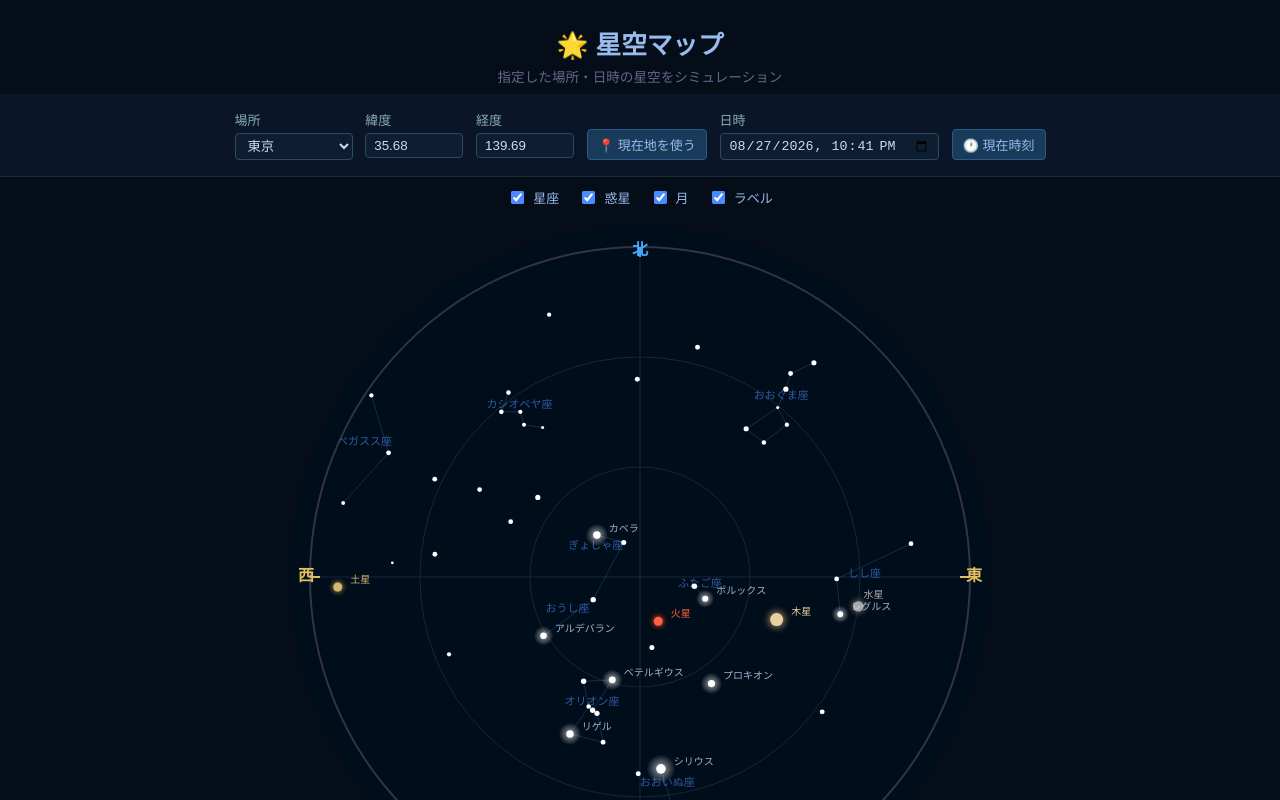
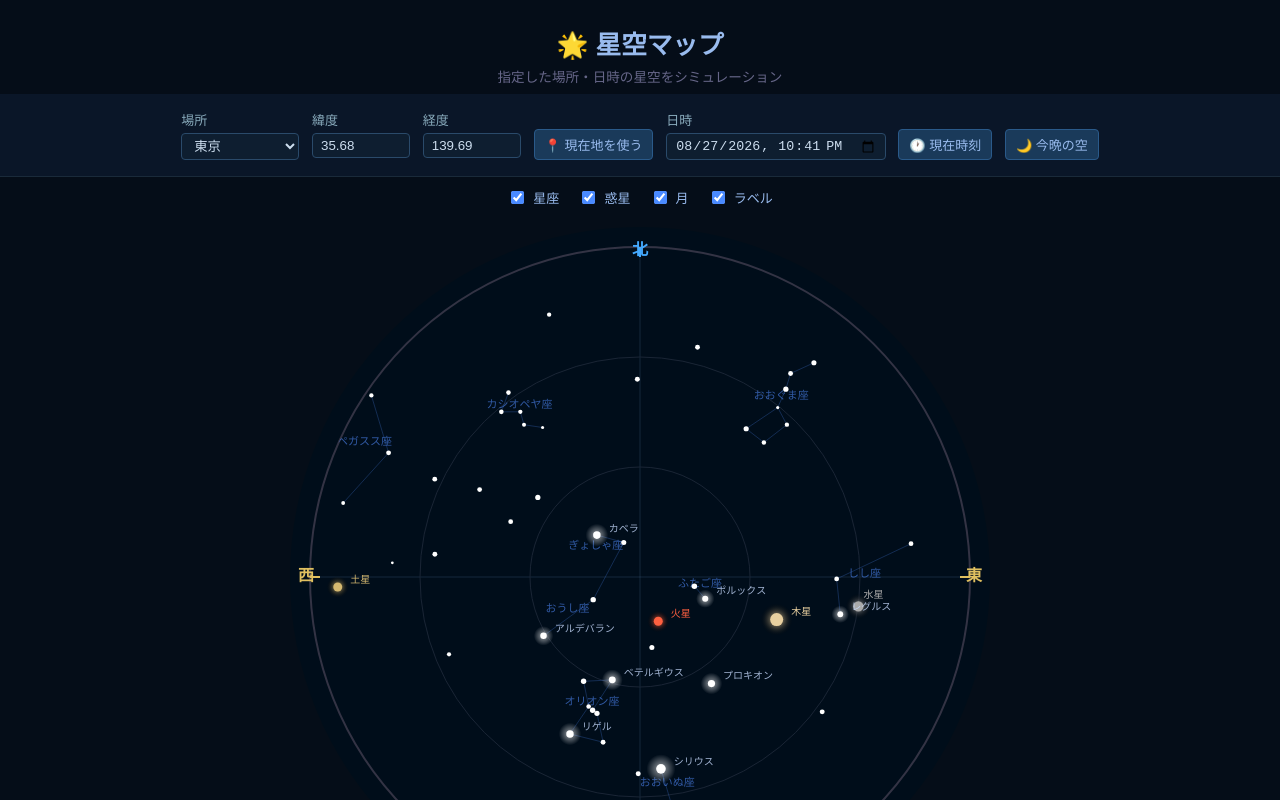
Before and after one commit to Yorihito/hatch-hoshizora, a Next.js app: page / in a window 1280 px wide. Shown: the top 800 px of the page. Built offline with nearby package versions, Linux system fonts and the light colour scheme.

Commit message:
feat: 今晩の空ボタンを追加（今夜21時に日時を設定）
Co-authored-by: Yorihito <4668672+Yorihito@users.noreply.github.com>

```diff
--- a/src/app/StarMapApp.tsx
+++ b/src/app/StarMapApp.tsx
@@ -145,6 +145,20 @@ export default function StarMapApp() {
         >
           🕐 現在時刻
         </button>
+
+        <button
+          onClick={() => {
+            const tonight = new Date();
+            tonight.setHours(21, 0, 0, 0);
+            setDatetime(formatDatetimeLocal(tonight));
+          }}
+          style={{
+            alignSelf: 'flex-end', background: '#1a3a5a', color: '#9be',
+            border: '1px solid #2a5a8a', borderRadius: 4, padding: '5px 10px', cursor: 'pointer', fontSize: 13,
+          }}
+        >
+          🌙 今晩の空
+        </button>
       </div>
 
       {/* 表示切替 */}
```
